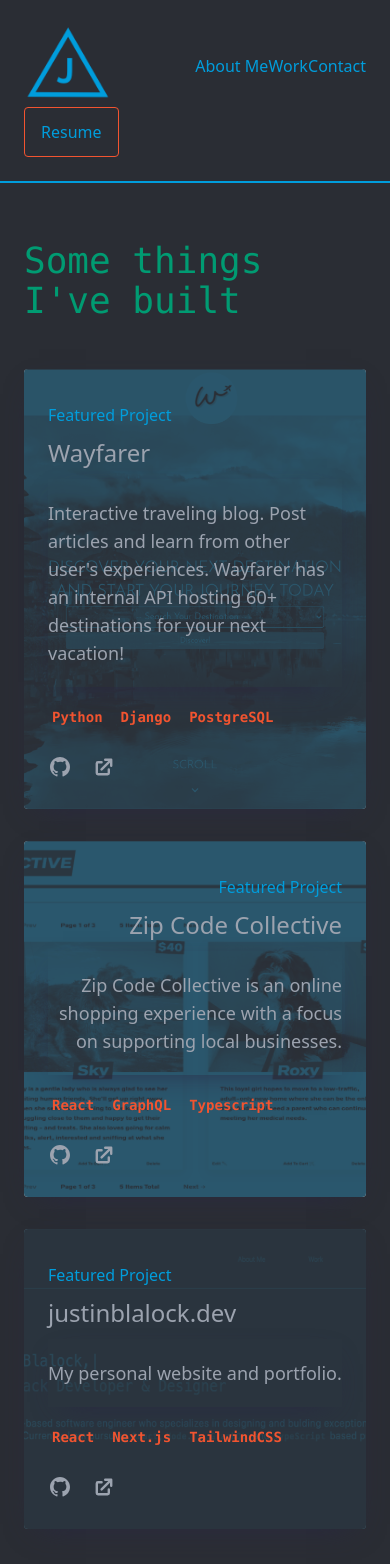
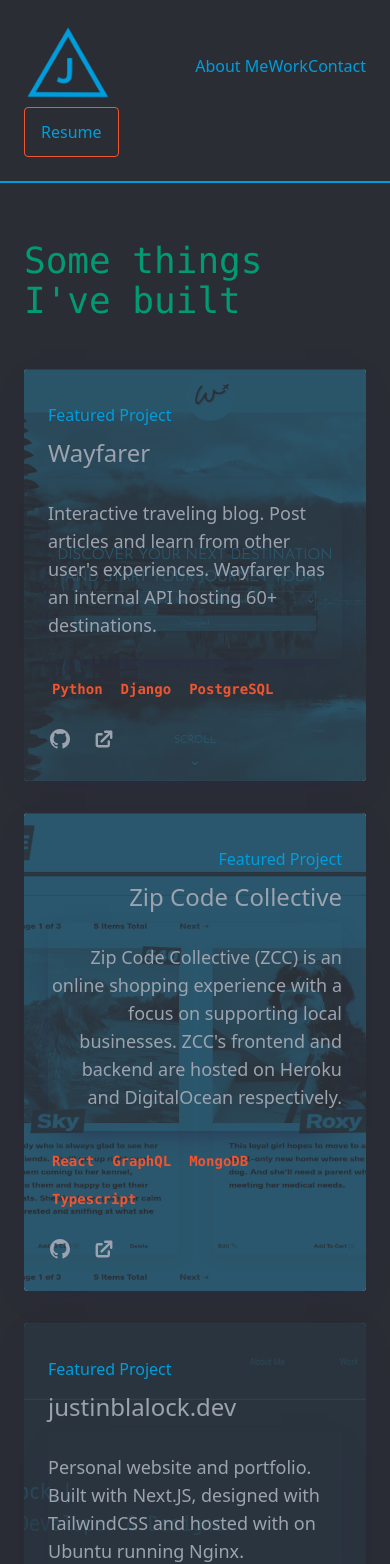
Before and after one commit to jmblalock/next-js-blog, a Next.js app: page /work in a window 390 px wide. Shown: the top 1564 px of the page. Built offline with nearby package versions, Linux system fonts and the light colour scheme.

Commit message:
work page work

```diff
--- a/pages/contact.js
+++ b/pages/contact.js
@@ -3,8 +3,11 @@ import Container from "../components/Container";
 export default function Contact() {
   return (
     <Container>
-      <h2 className="text-green-cyan text-4xl font-mono">Contact</h2>
-      <p className="text-2xl text-gray-400"></p>
+      <h2 className="text-green-cyan text-4xl font-mono">What's Next?</h2>
+      <h2 className="text-green-cyan text-4xl font-mono">Get In Touch</h2>
+      <p className="text-2xl text-gray-400">
+        I am currently looking for new opportunities.
+      </p>
     </Container>
   );
 }
--- a/pages/work.js
+++ b/pages/work.js
@@ -29,7 +29,7 @@ export default function Workxperience() {
                 <p className="m-0">
                   Interactive traveling blog. Post articles and learn from other
                   user's experiences. Wayfarer has an internal API hosting 60+
-                  destinations for your next vacation!
+                  destinations.
                 </p>
               </div>
               <ul className="project-tech-list flex flex-wrap justify-start md:justify-end relative z-20 mt-2.5 md:mt-6 mb-2.5 p-0 list-none">
@@ -122,8 +122,10 @@ export default function Workxperience() {
               </h3>
               <div className="project-description relative z-20 px-0 py-5 md:p-6 text-lg md:bg-dark-purple">
                 <p className="m-0">
-                  Zip Code Collective is an online shopping experience with a
-                  focus on supporting local businesses.
+                  Zip Code Collective (ZCC) is an online shopping experience
+                  with a focus on supporting local businesses. ZCC's frontend
+                  and backend are hosted on Heroku and DigitalOcean
+                  respectively.
                 </p>
               </div>
               <ul className="project-tech-list flex flex-wrap justify-start md:justify-start relative z-20 mt-2.5 md:mt-6 mb-2.5 p-0 list-none">
@@ -132,6 +134,9 @@ export default function Workxperience() {
                 </li>
                 <li className="mt-0 ml-0 mb-1.5 mr-2.5 md:ml-5 whitespace-normal">
                   <CodeTag>GraphQL</CodeTag>
+                </li>
+                <li className="mt-0 ml-0 mb-1.5 mr-2.5 md:ml-5 whitespace-normal">
+                  <CodeTag>MongoDB</CodeTag>
                 </li>
                 <li className="mt-0 ml-0 mb-1.5 mr-2.5 md:ml-5 whitespace-normal">
                   <CodeTag>Typescript</CodeTag>
@@ -215,7 +220,10 @@ export default function Workxperience() {
                 </a>
               </h3>
               <div className="project-description relative z-20 px-0 py-5 md:p-6 text-lg md:bg-dark-purple">
-                <p className="m-0">My personal website and portfolio.</p>
+                <p className="m-0">
+                  Personal website and portfolio. Built with Next.JS, designed
+                  with TailwindCSS and hosted with on Ubuntu running Nginx.
+                </p>
               </div>
               <ul className="project-tech-list flex flex-wrap justify-start md:justify-end relative z-20 mt-2.5 md:mt-6 mb-2.5 p-0 list-none">
                 <li className="mt-0 ml-0 mb-1.5 mr-2.5 md:ml-5 whitespace-normal">
```
